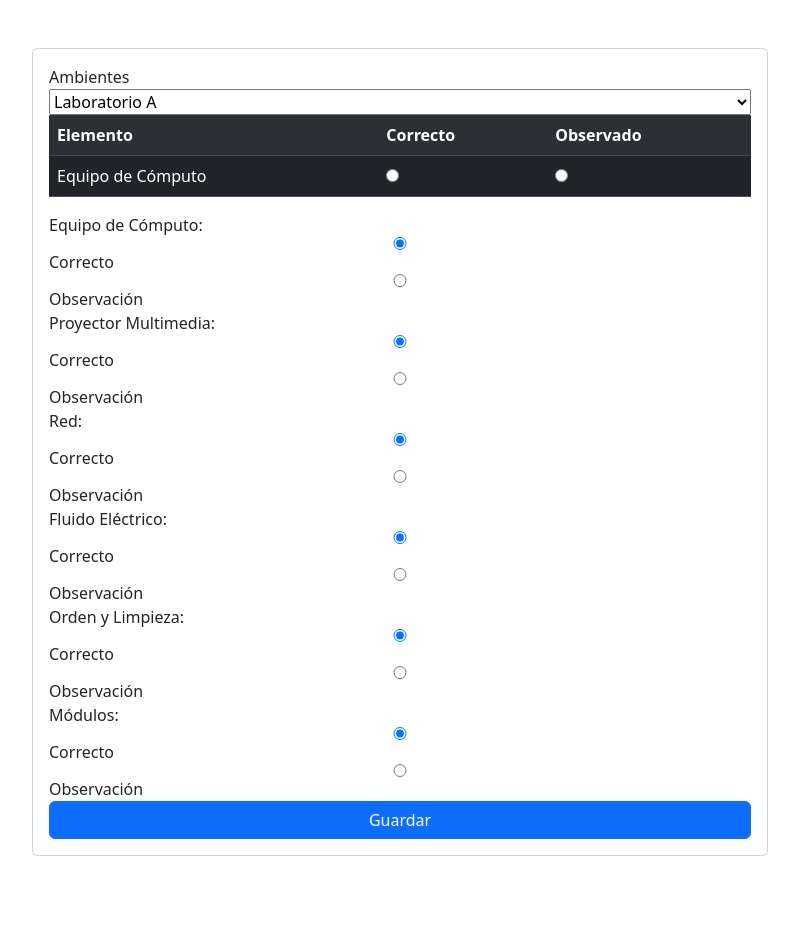
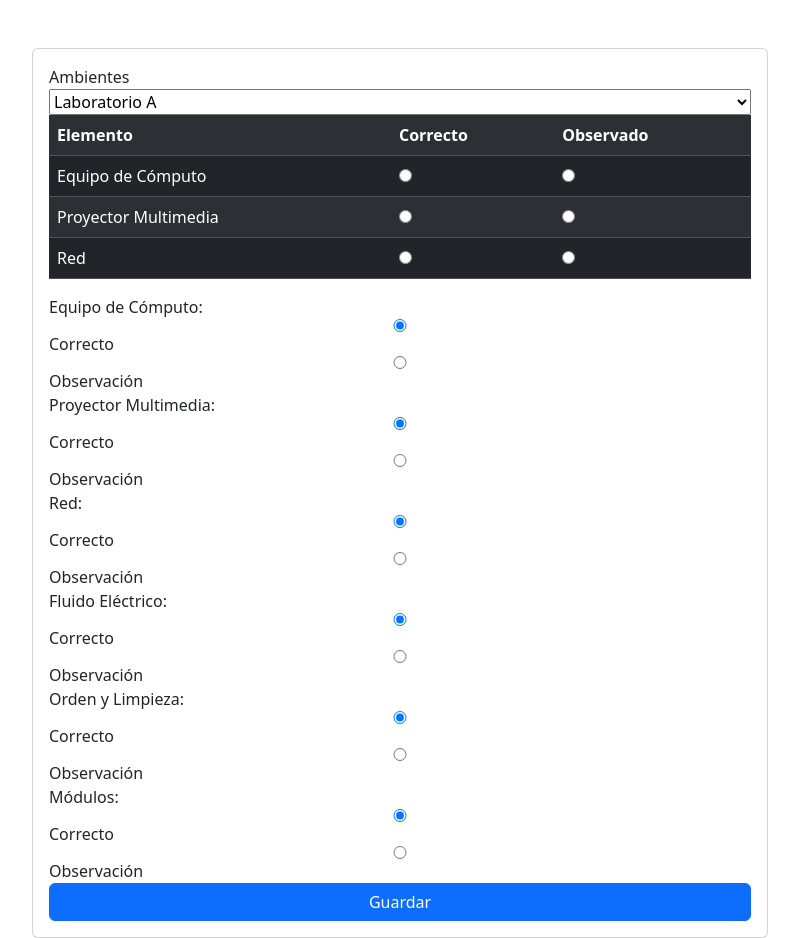
Before and after one commit to Leonardo-max-el/controlic, a Django app: page /registrar_inspeccion/ in a window 1280 px wide. Shown: the part 56-994 px from the top of the page, without its empty margins (240-1039 px from the left). Before the commit the page ends 912 px from the top, so only its background shows below. Run offline with Django 5.2, Linux system fonts and the light colour scheme.

Commit message:
3cer_Avance

```diff
--- a/app_control/templates/registrar_inspeccion.html
+++ b/app_control/templates/registrar_inspeccion.html
@@ -38,6 +38,18 @@
                             <td><input type="radio" name="equipo_computo" value="C" checked></td>
                             <td><input type="radio" name="equipo_computo" value="O"></td>
                         </tr>
+                        <tr>
+                            <td>Proyector Multimedia</td>
+                            <td><input type="radio" name="proyector_multimedia" value="C" checked></td>
+                            <td><input type="radio" name="proyector_multimedia" value="O"></td>
+                        </tr>
+                        <tr>
+                            <td>Red</td>
+                            <td><input type="radio" name="red" value="C" checked></td>
+                            <td><input type="radio" name="red" value="O"></td>
+                        </tr>
+
+
                     </table>
 
                 <label>Equipo de Cómputo:</label>
```
